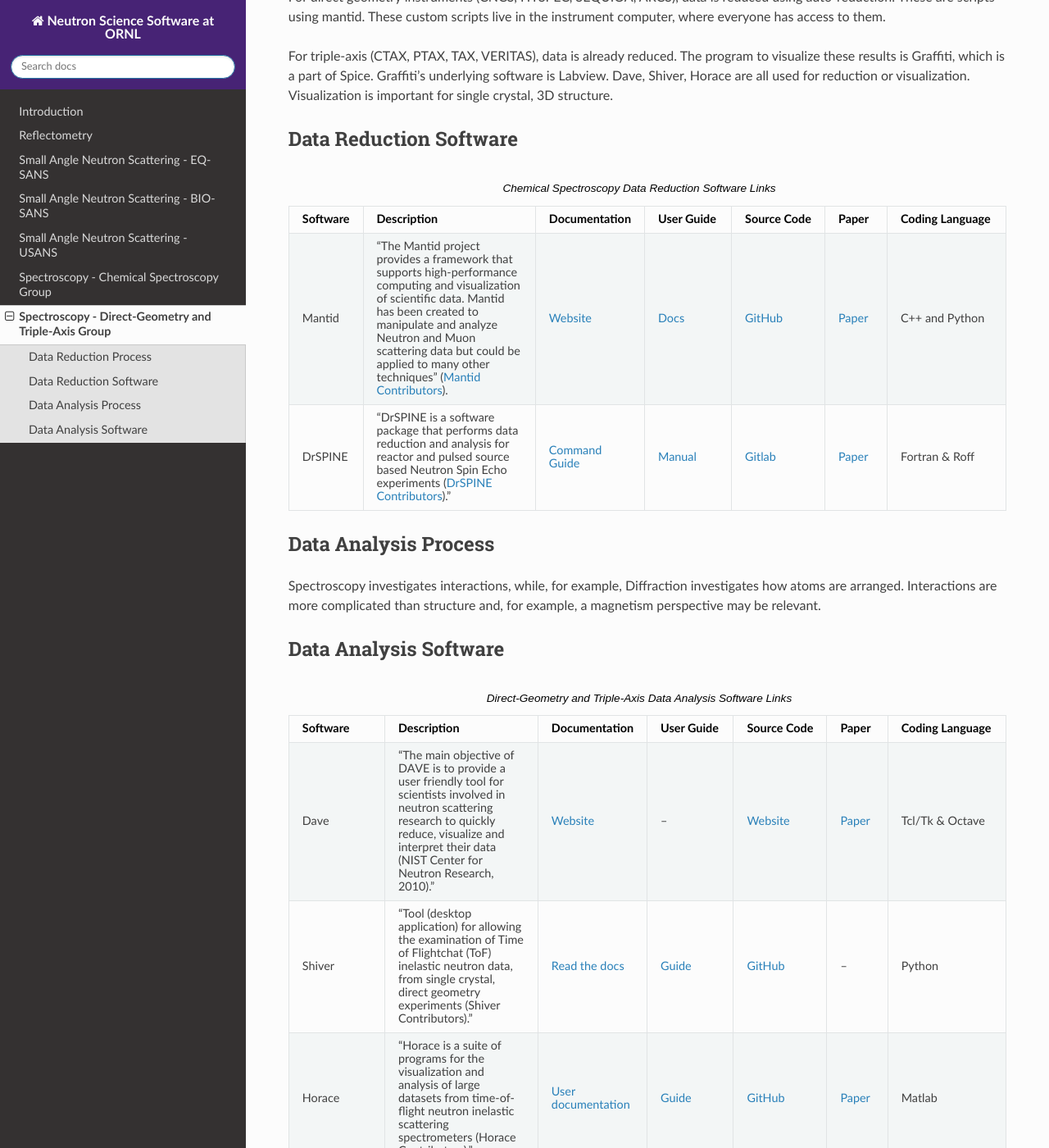
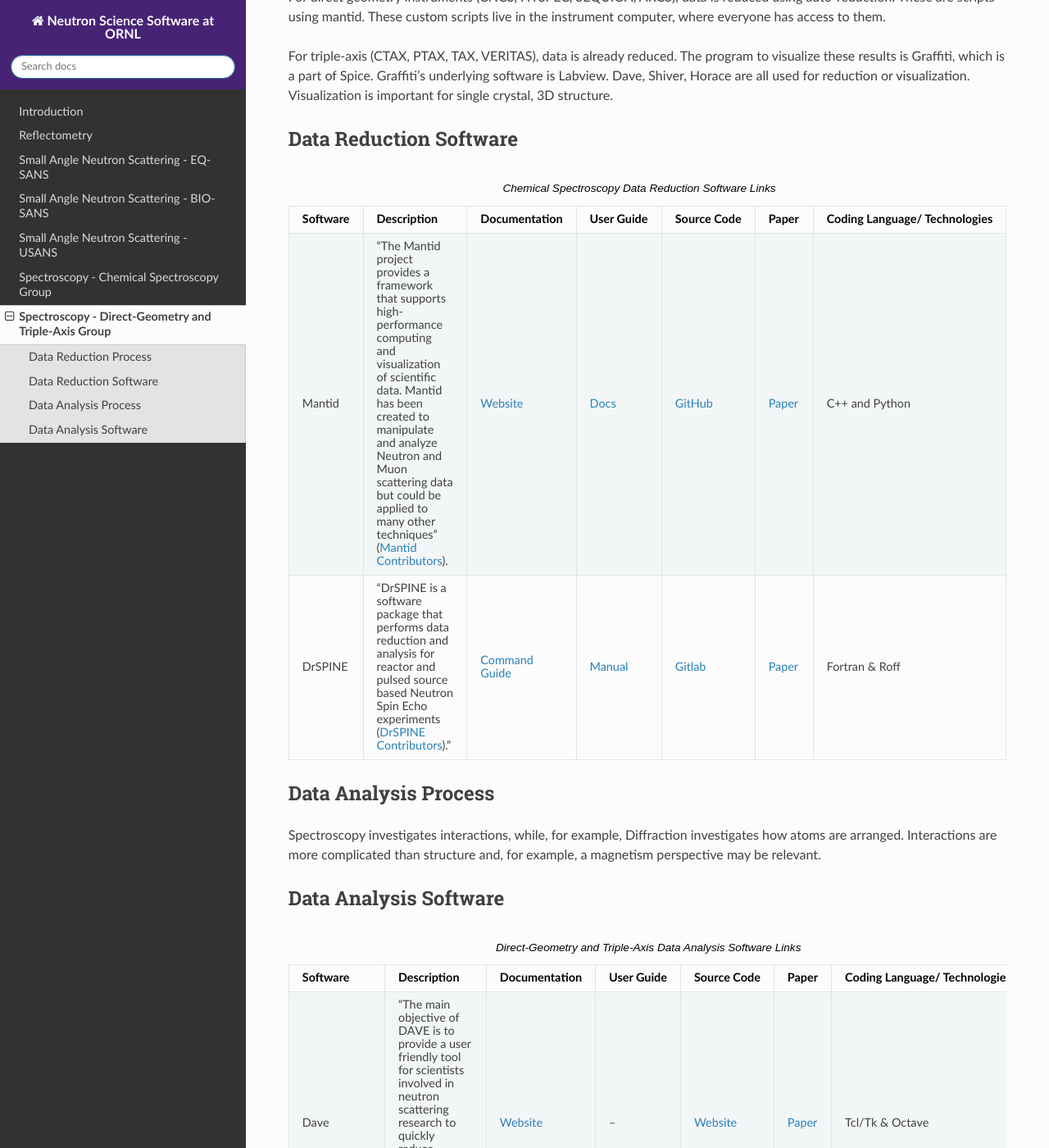
Before and after one commit to neutrons/neutrons-software-overview, a Sphinx documentation site: the page built from source/spectroscopy_dg_ta.rst, in a window 1280 px wide and 1400 px high, scrolled down 231 px. Shown: the whole window at 82% size. Built offline with Sphinx 7.4.7 and the Read the Docs theme 2.0.0, drawn with Linux system fonts in a browser that asks for light colours; some of the changed text lies outside the part shown.

Commit message:
Update spectroscopy_dg_ta.rst

```diff
--- a/source/spectroscopy_dg_ta.rst
+++ b/source/spectroscopy_dg_ta.rst
@@ -29,7 +29,7 @@
      - User Guide
      - Source Code
      - Paper
-     - Coding Language
+     - Coding Language/ Technologies
    * - Mantid
      - "The Mantid project provides a framework that supports high-performance computing and visualization of scientific data. Mantid has been created to manipulate and analyze Neutron and Muon scattering data but could be applied to many other techniques" (`Mantid Contributors <https://mantidproject.org/Mantid_About.html>`_).
      - `Website <https://developer.mantidproject.org/>`_
@@ -66,7 +66,7 @@
      - User Guide
      - Source Code
      - Paper
-     - Coding Language
+     - Coding Language/ Technologies
    * - Dave
      - "The main objective of DAVE is to provide a user friendly tool for scientists involved in neutron scattering research to quickly reduce, visualize and interpret their data (NIST Center for Neutron Research, 2010)."
      - `Website <https://ncnr.nist.gov/dave/documentation.html>`_
@@ -83,7 +83,7 @@
      - Python
    * - Horace
      - "Horace is a suite of programs for the visualization and analysis of large datasets from time-of-flight neutron inelastic scattering spectrometers (Horace Contributors)."
-     - `User documentation <https://pace-neutrons.github.io/Horace/v3.6.4/>`_
+     - `GitHub page <https://pace-neutrons.github.io/Horace/v3.6.4/>`_
      - `Guide <https://pace-neutrons.github.io/Horace/v3.6.4/User_guide.html>`_
      - `GitHub <https://github.com/pace-neutrons/Horace>`_
      - `Paper <https://www.sciencedirect.com/science/article/pii/S016890021630777X>`_
```
Also changed, not shown: other parts of source/spectroscopy_dg_ta.rst (+1 -1 lines).
